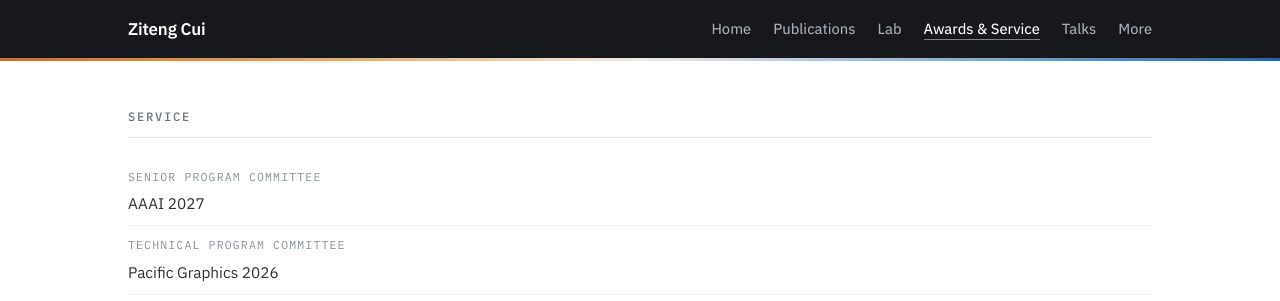
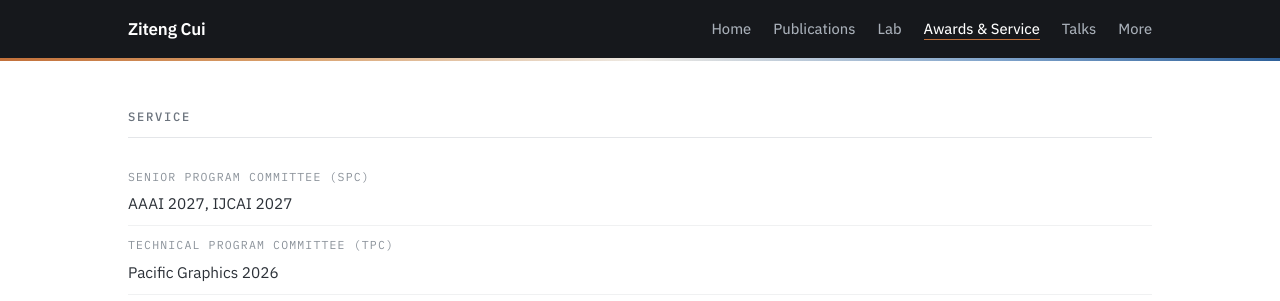
Before and after one commit to cuiziteng/cuiziteng.github.io, a plain HTML site: page awards.html in a window 1280 px wide. Shown: the top 301 px of the page. Drawn offline with Linux system fonts and the light colour scheme.

Commit message:
Update awards.html

```diff
--- a/awards.html
+++ b/awards.html
@@ -35,11 +35,11 @@
     <h2 class="sec-head">Service</h2>
     <ul class="plain-list">
       <li>
-        <span class="label">Senior Program Committee</span>
-        AAAI 2027
+        <span class="label">Senior Program Committee (SPC)</span>
+        AAAI 2027, IJCAI 2027
       </li>
       <li>
-        <span class="label">Technical Program Committee</span>
+        <span class="label">Technical Program Committee (TPC)</span>
         Pacific Graphics 2026
       </li>
       <li>
```
